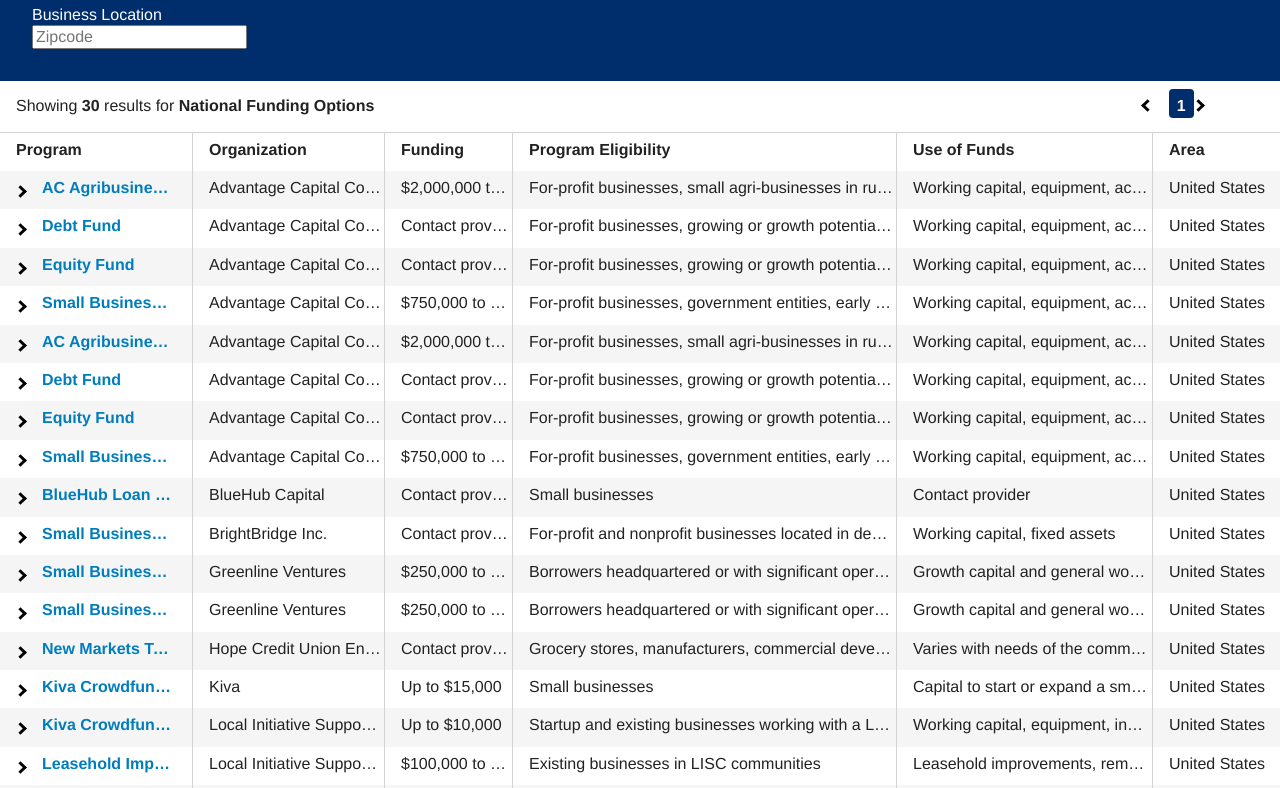
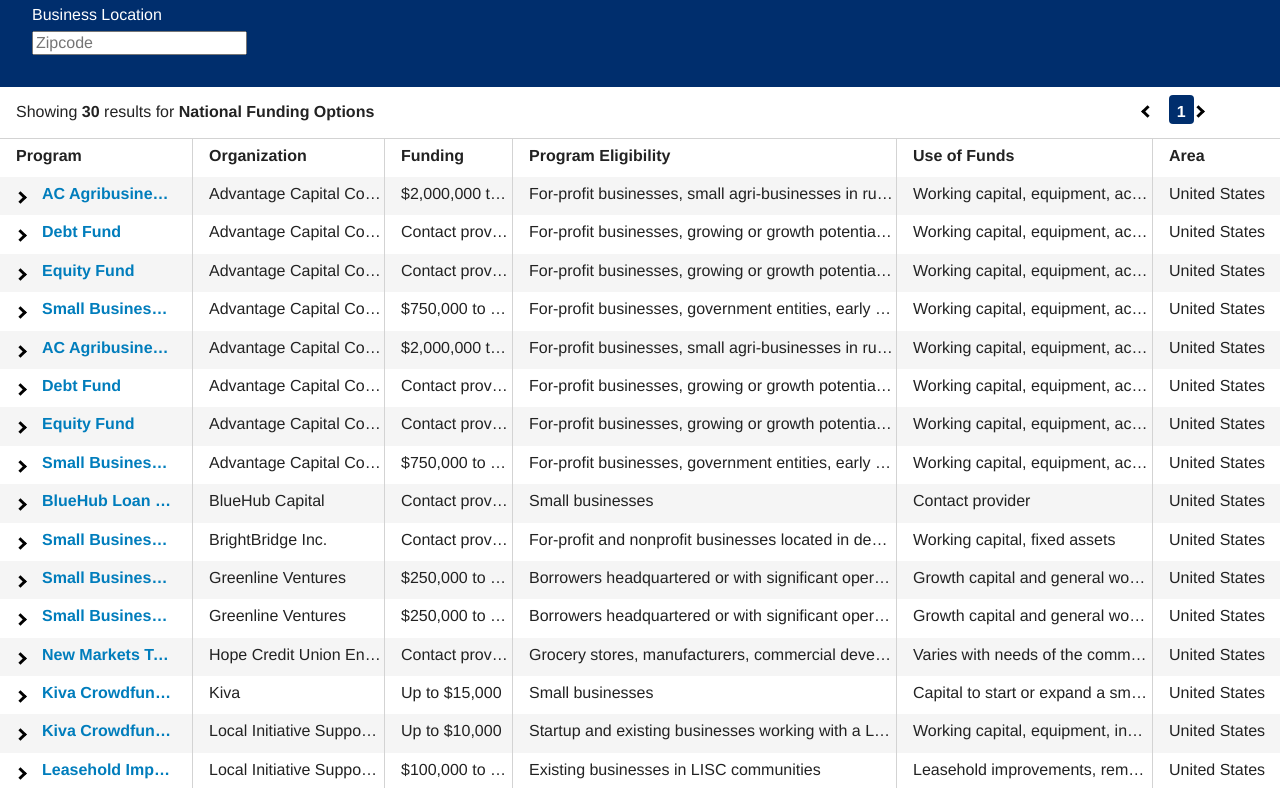
Before and after one commit to USSBA/sba-gov-funding-sources, a website built with Parcel: page client/index.html in a window 1280 px wide. Shown: the part 174-962 px from the top of the page. Built offline with nearby package versions, Linux system fonts and the light colour scheme; files whose address does not match are found by name.

Commit message:
TA-4044 Fix label and textbox spacing and replace break with another styling options

```diff
--- a/client/css/ussba.css
+++ b/client/css/ussba.css
@@ -143,7 +143,13 @@
   padding: 2rem;
 }
 
-.search-bar h1 {
+.search-bar label {
+  display: block;
+  padding-bottom: .375rem;
+  width: 100%;
+}
+
+.search-bar h1, .search-bar label {
   font-weight: 400;
 }
 
--- a/client/index.html
+++ b/client/index.html
@@ -47,7 +47,7 @@
     <div class="search-bar">
         <h1>COVID-19 funding options</h1>
         <form>
-            <label>Business Location</label><br />
+            <label>Business Location</label>
             <input id="zip" maxlength="5" name="zip" pattern="[0-9]*" placeholder="Zipcode" type="text">
         </form>
     </div>
```
